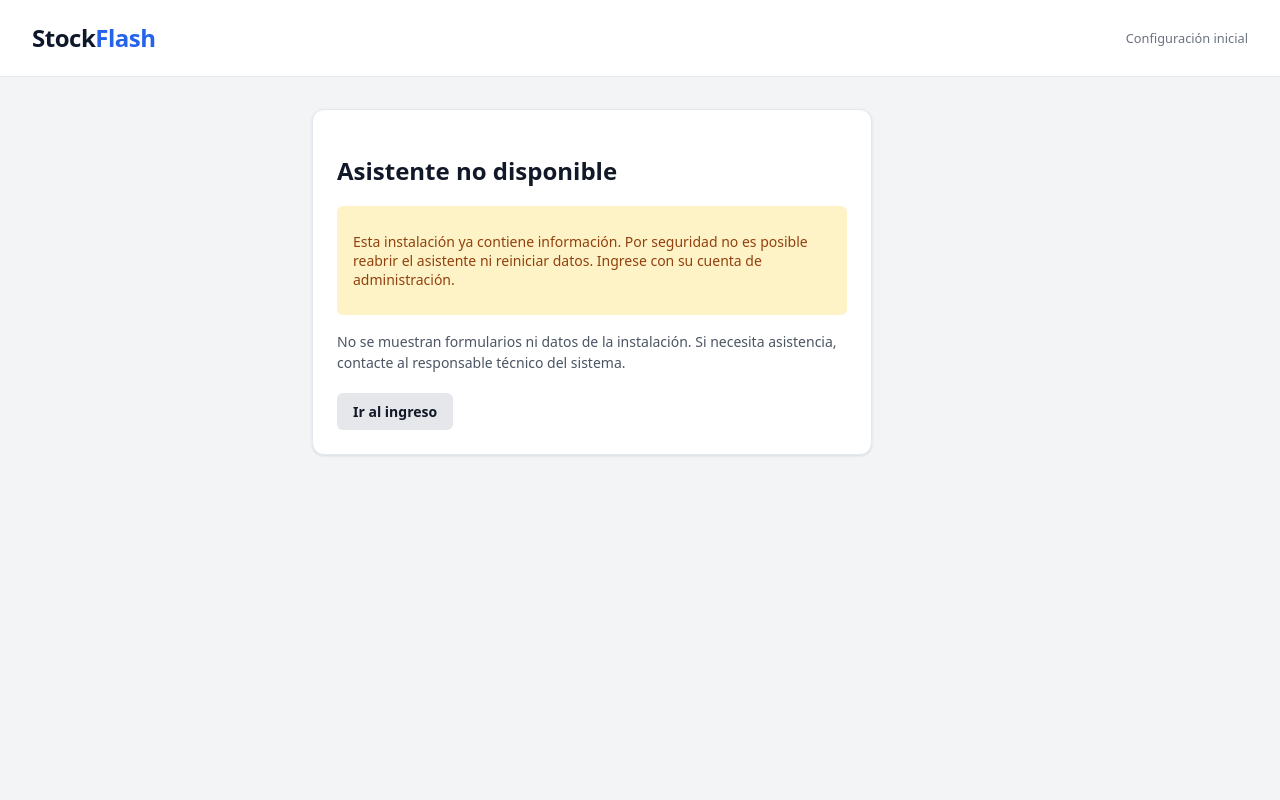
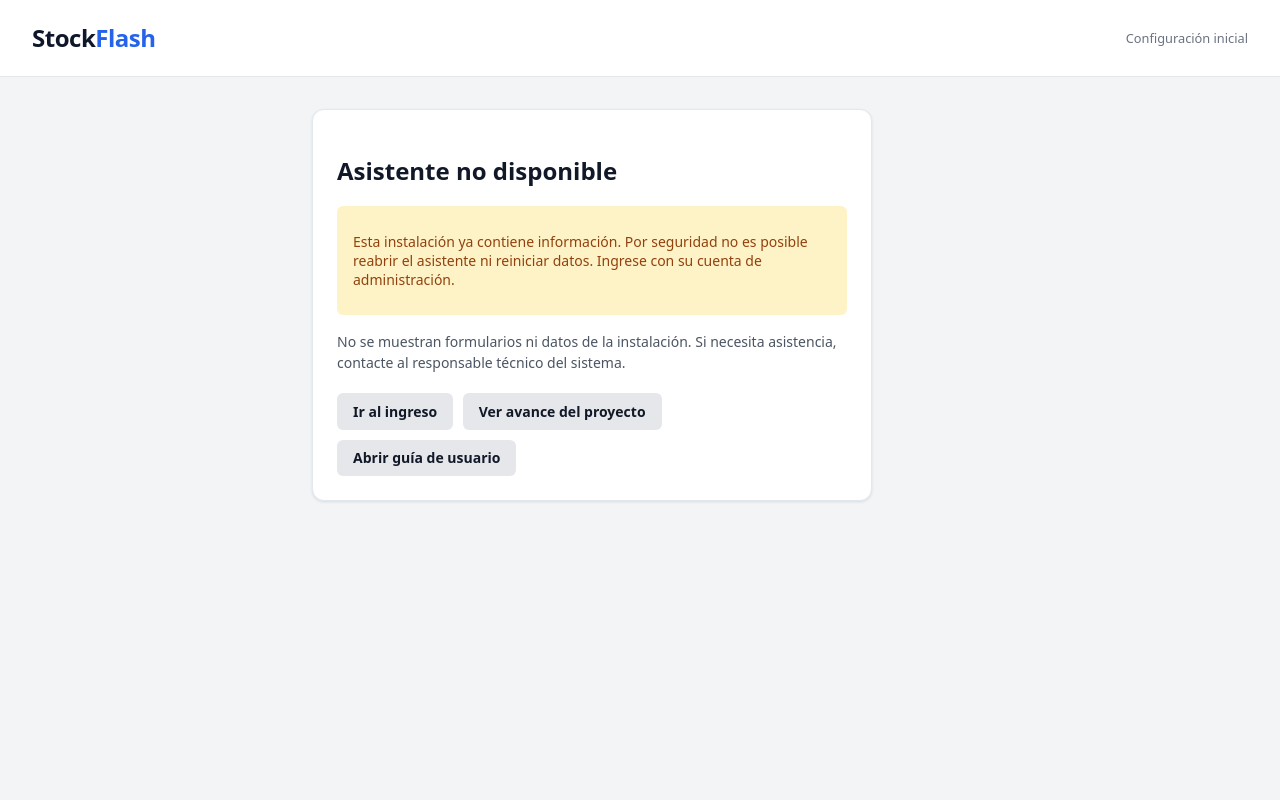
Before and after one commit to marioromero/StockFlash, a Laravel app: page /setup in a window 1280 px wide. Run offline with Laravel 12, Linux system fonts and the light colour scheme; data comes from the database, SQL or seed files in the repository; tables that the repository leaves empty hold one stand-in row (values such as "Sample post"); style sheets or scripts are compiled from the project's sources; some libraries are stand-ins or nearby versions.

Commit message:
feat(public-docs): public roadmap access and clear /setup navigation

```diff
--- a/resources/js/Pages/Setup/Unavailable.vue
+++ b/resources/js/Pages/Setup/Unavailable.vue
@@ -25,6 +25,8 @@
 
                 <div class="sf-actions">
                     <a href="/login" class="sf-button sf-button-secondary">Ir al ingreso</a>
+                    <a href="/roadmap" class="sf-button sf-button-secondary">Ver avance del proyecto</a>
+                    <a href="/docs/" class="sf-button sf-button-secondary">Abrir guía de usuario</a>
                 </div>
             </section>
         </main>
@@ -118,6 +120,9 @@ defineProps<{
 
 .sf-actions {
     margin-top: 1.25rem;
+    display: flex;
+    gap: 0.6rem;
+    flex-wrap: wrap;
 }
 
 .sf-button {
```
